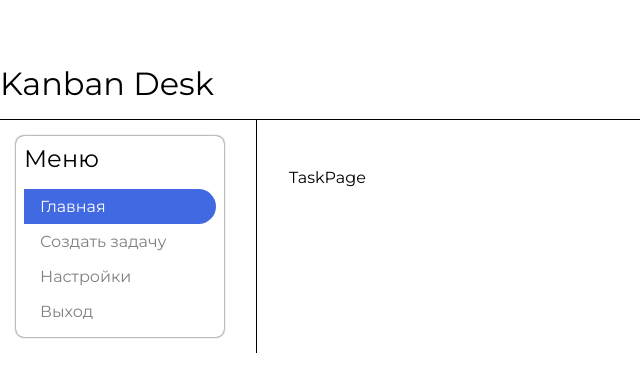
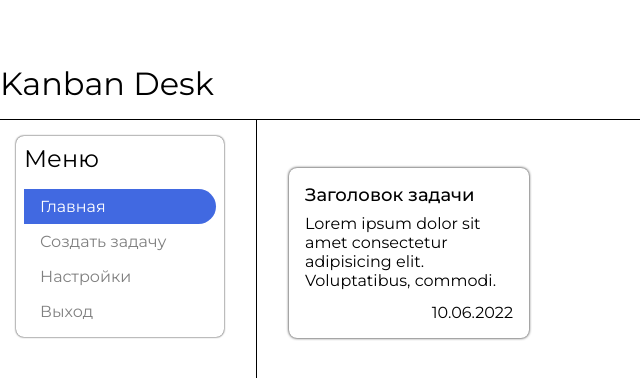
Before and after one commit to comp-master-byte/fullstack-newShift, a React app in the folder client/: page / in a window 1280 px wide. Shown: the top 378 px of the page, without its empty margins (0-640 px from the left). Built offline with nearby package versions, Linux system fonts and the light colour scheme.

Commit message:
Верстка карточки

```diff
--- a/client/src/Pages/TaskPage/TaskPage.jsx
+++ b/client/src/Pages/TaskPage/TaskPage.jsx
@@ -3,6 +3,16 @@ import styles from "./TaskPage.module.scss"
 
 export const TaskPage = () => {
     return (
-        <div>TaskPage</div>
+        <div className={styles.taskpage}>
+
+            <div className={styles.card}>
+                <div className={styles.cardInner}>
+                    <div className={styles.cardInner__title}>Заголовок задачи</div>
+                    <div className={styles.cardInner__text}>Lorem ipsum dolor sit amet consectetur adipisicing elit. Voluptatibus, commodi.</div>
+                    <div className={styles.cardInner__date}>10.06.2022</div>
+                </div>
+            </div>
+
+        </div>
     )
 }
--- a/client/src/Pages/TaskPage/TaskPage.module.scss
+++ b/client/src/Pages/TaskPage/TaskPage.module.scss
@@ -1,15 +1,36 @@
-.wrapper {
-    width: 100%;
-    height: 100vh;
-}
-
-.container {
-    max-width: 90rem;
-    margin: 0 auto;
+.taskpage {
     width: 100%;
 }
 
-.headerRow {
-    border-bottom: 1px solid #000;
-    padding-bottom: 2rem;
+.card {
+    width: 15rem;
+    min-height: 10rem;
+    background-color: #fff;
+    box-shadow: 0 0 3px #000;
+    border-radius: .5rem;
+    padding: 1rem;
+    position: relative;
 }
+
+.cardInner {
+
+    .cardInner__title {
+        margin-bottom: 0.5rem;
+        font-size: 1.125rem;
+        font-weight: 500;
+        color: #000;
+    }
+
+    .cardInner__text {
+        font-size: 1rem;
+        font-weight: 400;
+        color: #000;
+        margin-bottom: 2rem;
+    }
+
+    .cardInner__date {
+        position: absolute;
+        bottom: 1rem;
+        right: 1rem;
+    }
+}
```
